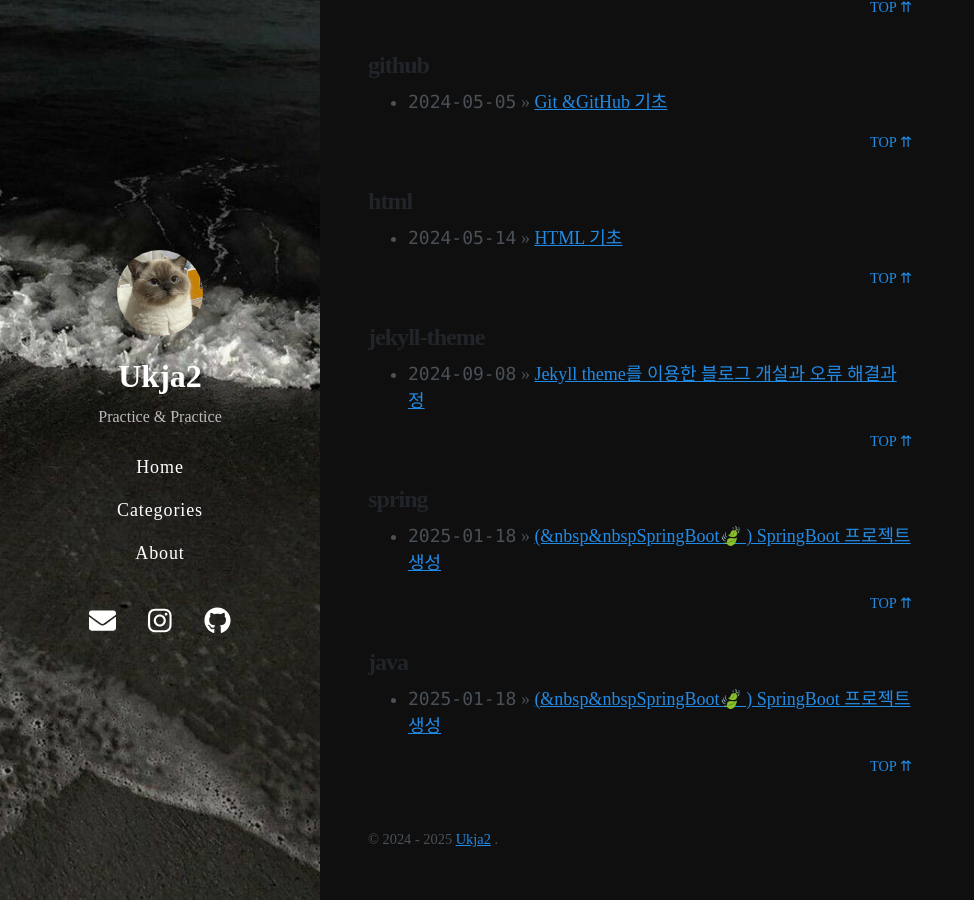
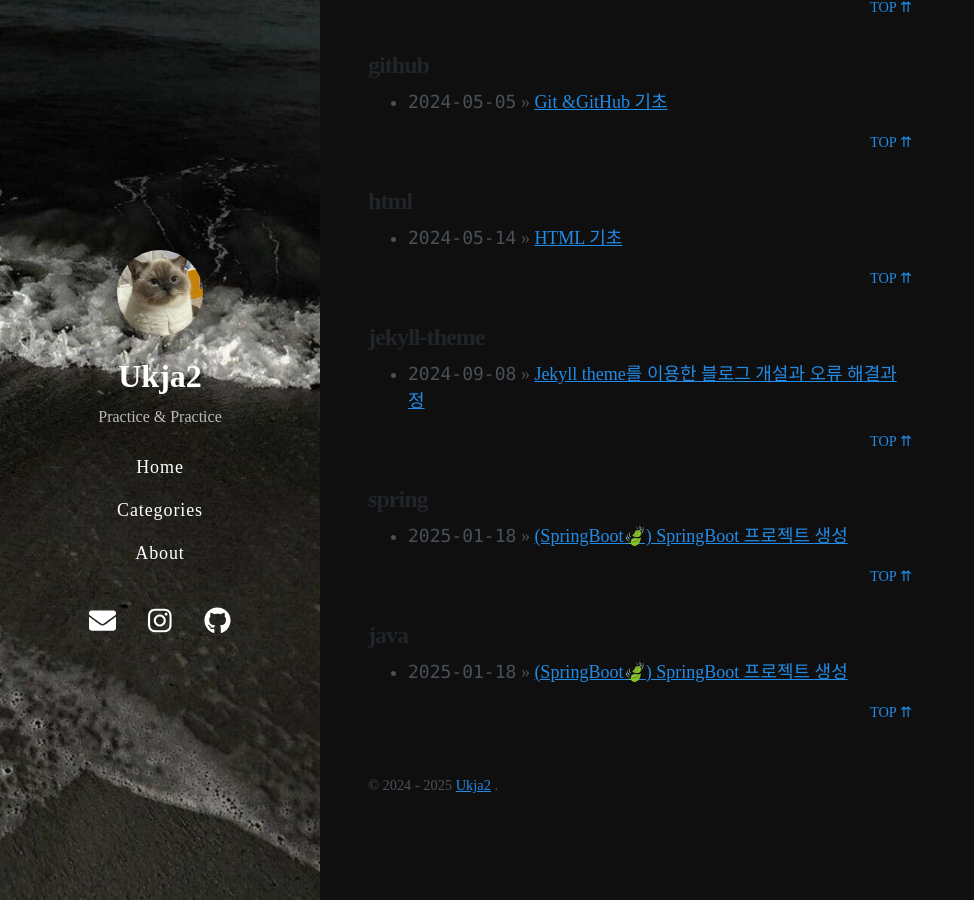
Before and after one commit to Ukja2/Ukja2.github.io, a Jekyll site: the page built from tags.md, in a window 1280 px wide and 900 px high, scrolled down 965 px. Shown: the whole window, without its empty margins (0-974 px from the left). Built offline with Jekyll 4.4.1, drawn with Linux system fonts in a browser that asks for light colours; nearby versions of some CDN libraries; some web fonts are replaced.

Commit message:
post update

```diff
--- a/_posts/2025-01-19-spring.md
+++ b/_posts/2025-01-19-spring.md
@@ -1,6 +1,6 @@
 ---
 layout: post
-title: (&nbsp&nbspSpringBoot🍃 ) SpringBoot 프로젝트 생성
+title: (SpringBoot🍃) SpringBoot 프로젝트 생성
 date: 2025-01-19 00:00 +0800
 last_modified_at: 2024-01-19 00:00:01 +0800
 tags: [Spring, Java]
```
